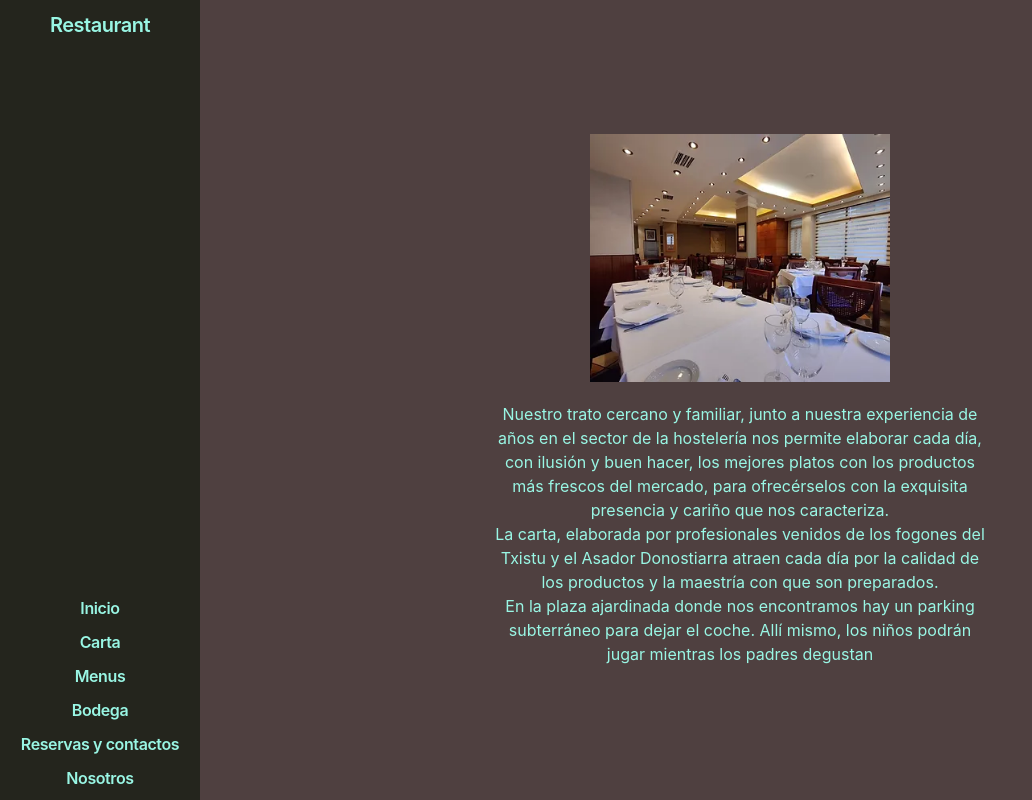
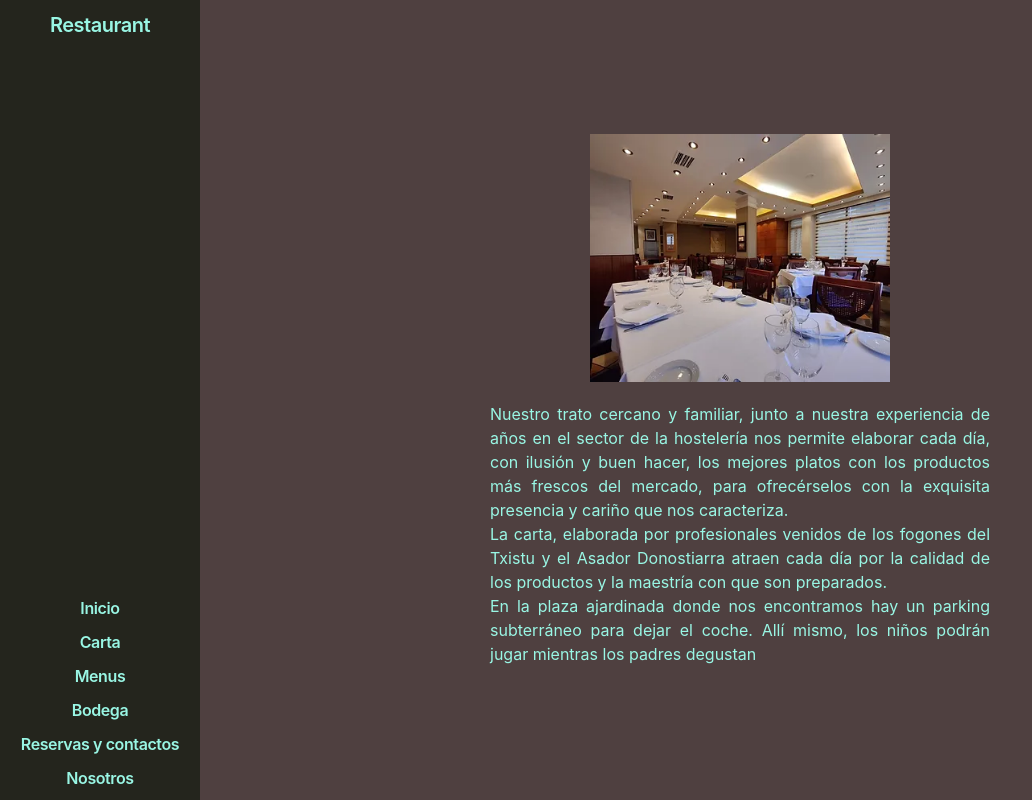
Before and after one commit to karlox3780/restaurant, a React (Create React App) app: page /about in a window 1280 px wide. Shown: the whole page, without its empty margins (0-1032 px from the left). Built offline with nearby package versions, Linux system fonts and the light colour scheme; what tailwindcss-animated would draw is missing.

Commit message:
Añadida página de bodega y cambio de diseño en nosotros

```diff
--- a/src/App.jsx
+++ b/src/App.jsx
@@ -3,6 +3,7 @@ import { Route, Routes } from 'react-router-dom';
 import Navbar from './components/Navbar/Navbar';
 import HomePage from './pages/HomePage/HomePage';
 import AboutUsPage from './pages/AboutUsPage/AboutUsPage';
+import WineCellarPage from './pages/WineCellarPage/WineCellarPage';
 
 function App() {
   return (
@@ -11,6 +12,7 @@ function App() {
         <Routes>
           <Route path='/' element={<HomePage />} />
           <Route path='/about' element={<AboutUsPage />} />
+          <Route path='/winecellar' element={<WineCellarPage />} />
         </Routes>
       </div>
       <Navbar />
--- a/src/components/Navbar/Navbar.jsx
+++ b/src/components/Navbar/Navbar.jsx
@@ -19,7 +19,7 @@ function Navbar() {
                 <Link className="text-teal-200 hover:text-white mt-[10px]" to="/">
                     <span className="font-semibold text-[16px] tracking-tight">Menus</span>
                 </Link>
-                <Link className="text-teal-200 hover:text-white mt-[10px]" to="/">
+                <Link className="text-teal-200 hover:text-white mt-[10px]" to="/winecellar">
                     <span className="font-semibold text-[16px] tracking-tight">Bodega</span>
                 </Link>
                 <Link className="text-teal-200 hover:text-white mt-[10px]" to="/">
--- a/src/pages/AboutUsPage/AboutUsPage.jsx
+++ b/src/pages/AboutUsPage/AboutUsPage.jsx
@@ -5,13 +5,13 @@ function AboutUsPage() {
     return (
         <div className='absolute flex flex-col h-fit min-h-full w-full p-[10px] items-center justify-center text-teal-200 animate-fade-down animate-duration-1000'>
             <img className="w-[300px]" src={AboutImage} alt="Imagen del restaurante" />
-            <p className="w-[500px] pt-[20px]">
+            <p className="w-[500px] pt-[20px] text-justify">
                 Nuestro trato cercano y familiar, junto a nuestra experiencia de años en el sector de la hostelería nos permite elaborar cada día, con ilusión y buen hacer, los mejores platos con los productos más frescos del mercado, para ofrecérselos con la exquisita presencia y cariño que nos caracteriza.
             </p>
-            <p className="w-[500px]">
+            <p className="w-[500px] text-justify">
                 La carta, elaborada por profesionales venidos de los fogones del Txistu y el Asador Donostiarra atraen cada día por la calidad de los productos y la maestría con que son preparados.
             </p>
-            <p className="w-[500px]">
+            <p className="w-[500px] text-justify">
                 En la plaza ajardinada donde nos encontramos hay un parking subterráneo para dejar el coche. Allí mismo, los niños podrán jugar mientras los padres degustan
             </p>
         </div>
--- /dev/null
+++ b/src/pages/WineCellarPage/WineCellarPage.jsx
@@ -0,0 +1,11 @@
+import './WineCellarPage.css';
+
+function WineCellarPage() {
+    return (
+        <>
+            Bodega
+        </>
+    )
+}
+
+export default WineCellarPage;
```
Also changed, not shown: src/pages/WineCellarPage/WineCellarPage.css (added).
